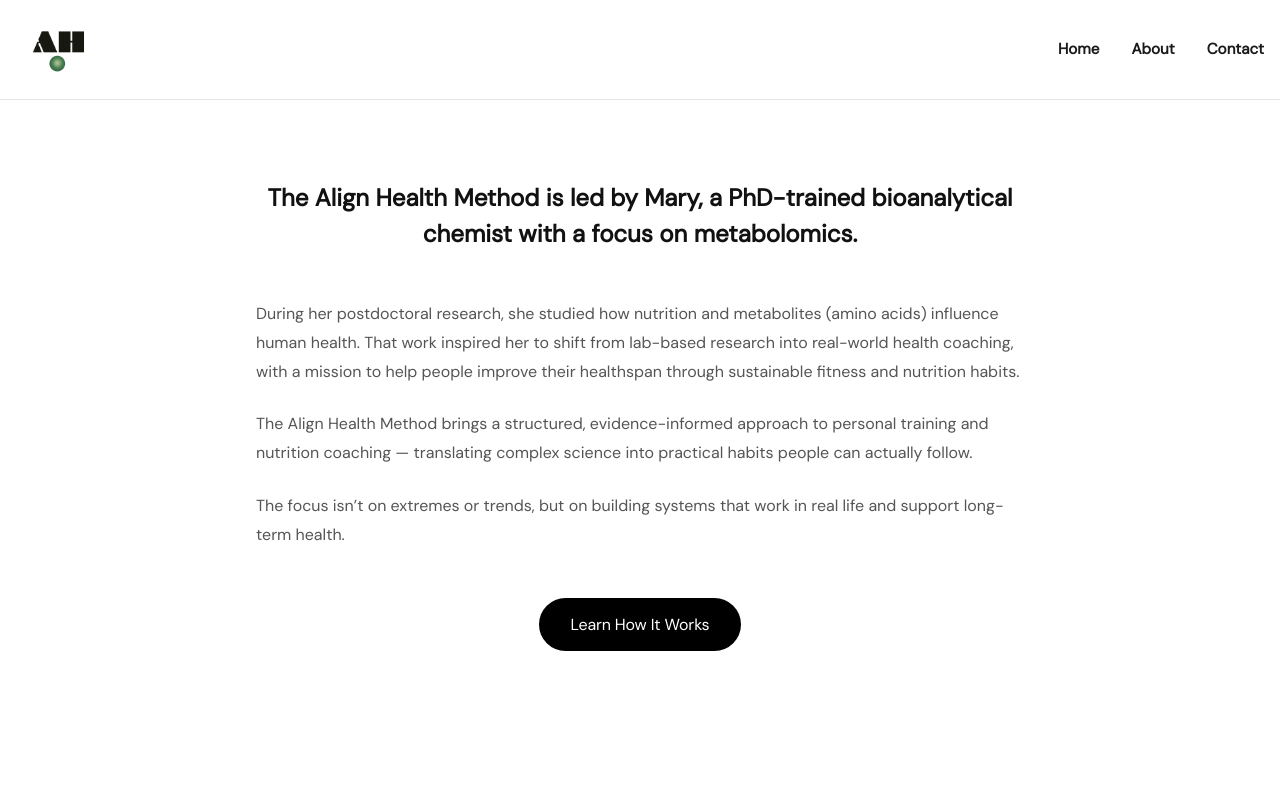
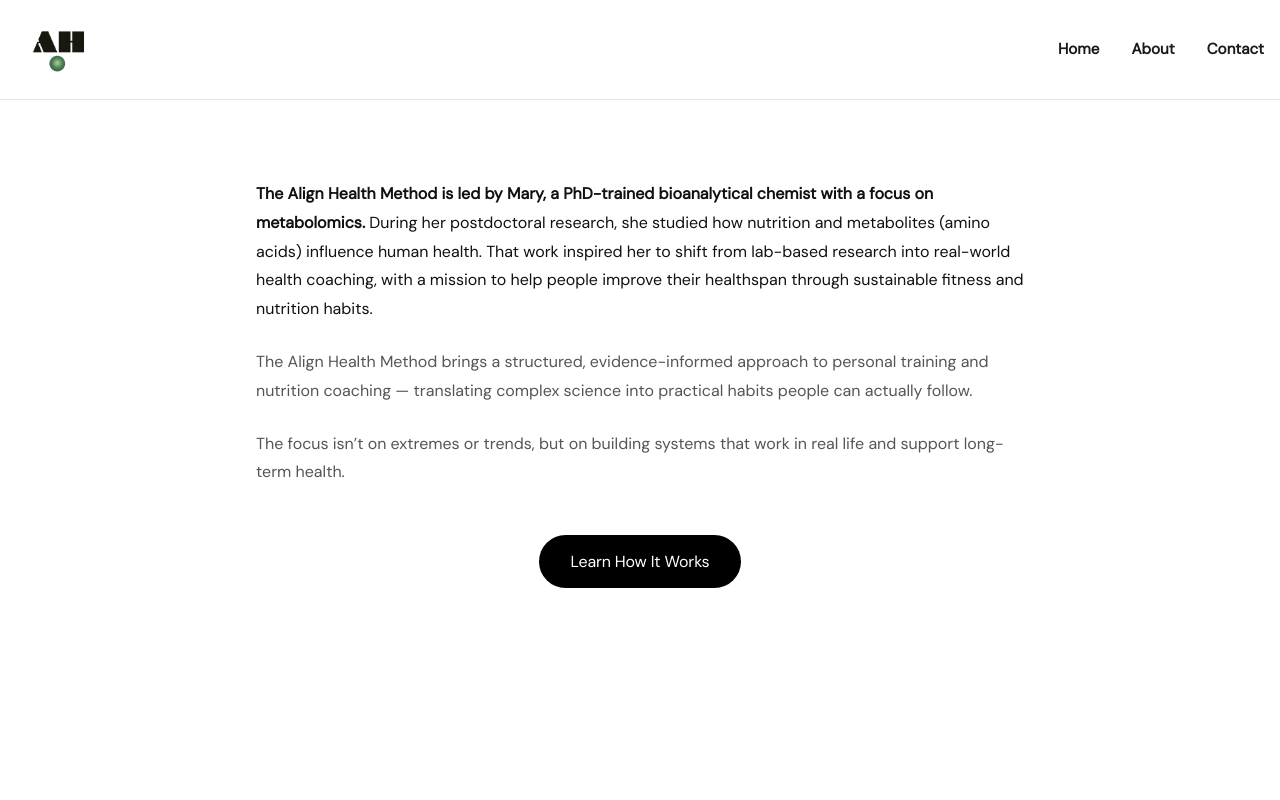
Before and after one commit to maryamt52/AlignHealthy, a React (Vite) app: page /about in a window 1280 px wide. Shown: the top 800 px of the page. Built offline with nearby package versions, Linux system fonts and the light colour scheme.

Commit message:
chore: refine about page intro layout

```diff
--- a/src/pages/About.jsx
+++ b/src/pages/About.jsx
@@ -9,15 +9,9 @@
                 <div className="container" style={{ maxWidth: '800px', margin: '0 auto' }}>
 
                     {/* The Header/Slogan Part */}
-                    <div style={{ marginBottom: '3rem', textAlign: 'center' }}>
-                        <p style={{ fontWeight: '600', marginBottom: '1rem', fontSize: '1.5rem', color: 'var(--color-text-main)' }}>
-                            The Align Health Method is led by Mary, a PhD-trained bioanalytical chemist with a focus on metabolomics.
-                        </p>
-                    </div>
-
                     <div style={{ textAlign: 'left', color: 'var(--color-text-muted)', lineHeight: '1.8' }}>
-                        <p style={{ marginBottom: '1.5rem' }}>
-                            During her postdoctoral research, she studied how nutrition and metabolites (amino acids) influence human health. That work inspired her to shift from lab-based research into real-world health coaching, with a mission to help people improve their healthspan through sustainable fitness and nutrition habits.
+                        <p style={{ marginBottom: '1.5rem', color: 'var(--color-text-main)' }}>
+                            <strong style={{ fontWeight: '600' }}>The Align Health Method is led by Mary, a PhD-trained bioanalytical chemist with a focus on metabolomics.</strong> During her postdoctoral research, she studied how nutrition and metabolites (amino acids) influence human health. That work inspired her to shift from lab-based research into real-world health coaching, with a mission to help people improve their healthspan through sustainable fitness and nutrition habits.
                         </p>
                         <p style={{ marginBottom: '1.5rem' }}>
                             The Align Health Method brings a structured, evidence-informed approach to personal training and nutrition coaching — translating complex science into practical habits people can actually follow.
```
